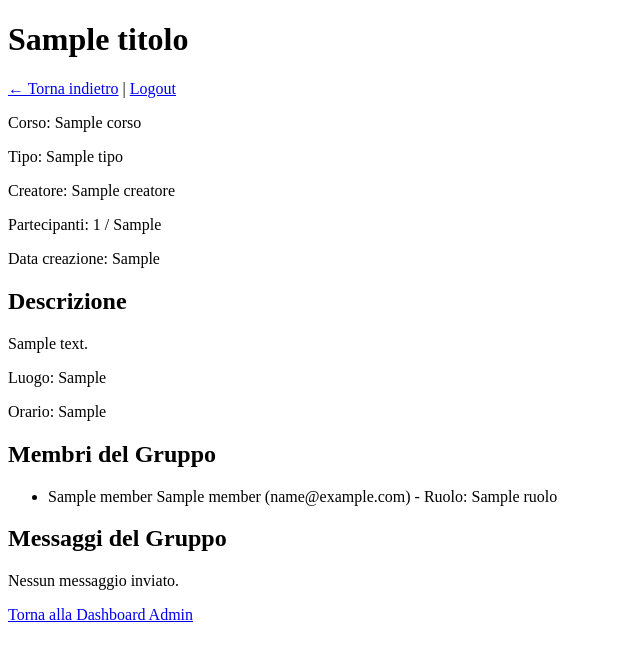
After one commit to ennoumi/AlmaHub, a PHP site: template template/group-details-admin-template.php in a window 1280 px wide. The commit adds this page. Shown: the top 661 px of the page, without its empty margins (0-640 px from the left). Run offline with PHP 8.4, Linux system fonts and the light colour scheme; the template is opened without the code that fills it: most values are stand-ins (such as "Sample title", 1, 10 or a date in 2020).

Commit message:
Added admin group details page and updated getGroupDetails()

```diff
--- a/template/admin-template.php
+++ b/template/admin-template.php
@@ -36,7 +36,8 @@
                         Creatore: <?= htmlspecialchars($g['creatore']) ?><br>
                         Partecipanti: <?= $g['partecipanti'] ?><br>
                         Messaggi inviati: <?= $g['messaggi'] ?><br>
-                    </li>
+                        <a href="group-details-admin.php?id=<?= $g['id_gruppo'] ?>">Visualizza dettagli</a>
+                   </li>
                 <?php endforeach; ?>
             </ul>
         </section>
--- /dev/null
+++ b/template/group-details-admin-template.php
@@ -0,0 +1,56 @@
+<!DOCTYPE html>
+<html lang="it">
+<head>
+    <meta charset="UTF-8">
+    <meta name="viewport" content="width=device-width, initial-scale=1.0">
+    <title>Dettagli Gruppo - Admin</title>
+</head>
+<body>
+<main>
+    <header>
+        <h1><?php echo $templateParams['group']['titolo']; ?></h1>
+        <p><a href="admin.php">&larr; Torna indietro</a> | <a href="../public/logout.php">Logout</a></p>
+        <p>Corso: <?php echo $templateParams['group']['corso']; ?></p>
+        <p>Tipo: <?php echo $templateParams['group']['tipo']; ?></p>
+        <p>Creatore: <?php echo isset($templateParams['group']['creatore']) ? $templateParams['group']['creatore'] : 'N/A'; ?></p>
+        <p>Partecipanti: <?php echo count($templateParams['members']); ?> / <?php echo $templateParams['group']['membri_max']; ?></p>
+        <p>Data creazione: <?php echo isset($templateParams['group']['data_creazione']) ? $templateParams['group']['data_creazione'] : 'N/A'; ?></p>
+    </header>
+
+    <section>
+        <h2>Descrizione</h2>
+        <p><?php echo isset($templateParams['group']['descrizione']) ? $templateParams['group']['descrizione'] : 'Nessuna descrizione'; ?></p>
+        <p>Luogo: <?php echo isset($templateParams['group']['luogo_incontro']) ? $templateParams['group']['luogo_incontro'] : 'N/A'; ?></p>
+        <p>Orario: <?php echo isset($templateParams['group']['orario_incontro']) ? $templateParams['group']['orario_incontro'] : 'N/A'; ?></p>
+    </section>
+
+    <section>
+        <h2>Membri del Gruppo</h2>
+        <?php if (!empty($templateParams['members'])): ?>
+            <ul>
+                <?php foreach ($templateParams['members'] as $m): ?>
+                    <li><?php echo $m['nome'] . ' ' . $m['cognome']; ?> (<?php echo $m['email']; ?>) - Ruolo: <?php echo $m['ruolo']; ?></li>
+                <?php endforeach; ?>
+            </ul>
+        <?php else: ?>
+            <p>Nessun membro iscritto.</p>
+        <?php endif; ?>
+    </section>
+
+    <section>
+        <h2>Messaggi del Gruppo</h2>
+        <?php if (!empty($templateParams['messages'])): ?>
+            <ul>
+                <?php foreach ($templateParams['messages'] as $msg): ?>
+                    <li><strong><?php echo $msg['nome'] . ' ' . $msg['cognome']; ?>:</strong> <?php echo $msg['corpo_messaggio']; ?> (<?php echo $msg['data_invio']; ?>)</li>
+                <?php endforeach; ?>
+            </ul>
+        <?php else: ?>
+            <p>Nessun messaggio inviato.</p>
+        <?php endif; ?>
+    </section>
+
+    <p><a href="admin.php">Torna alla Dashboard Admin</a></p>
+</main>
+</body>
+</html>
```
Also changed, not shown: db/database.php (+5 -2 lines), public/group-details-admin.php (added, +26 -0 lines).
